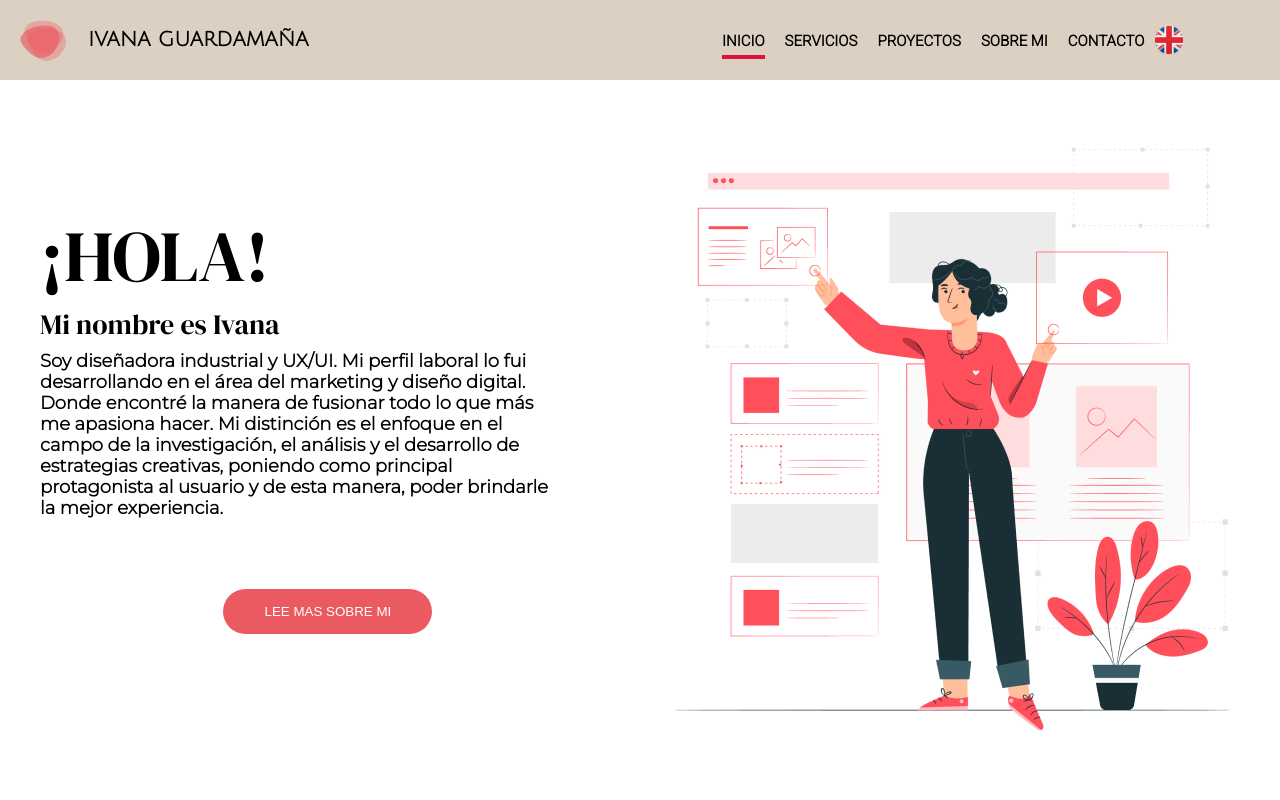
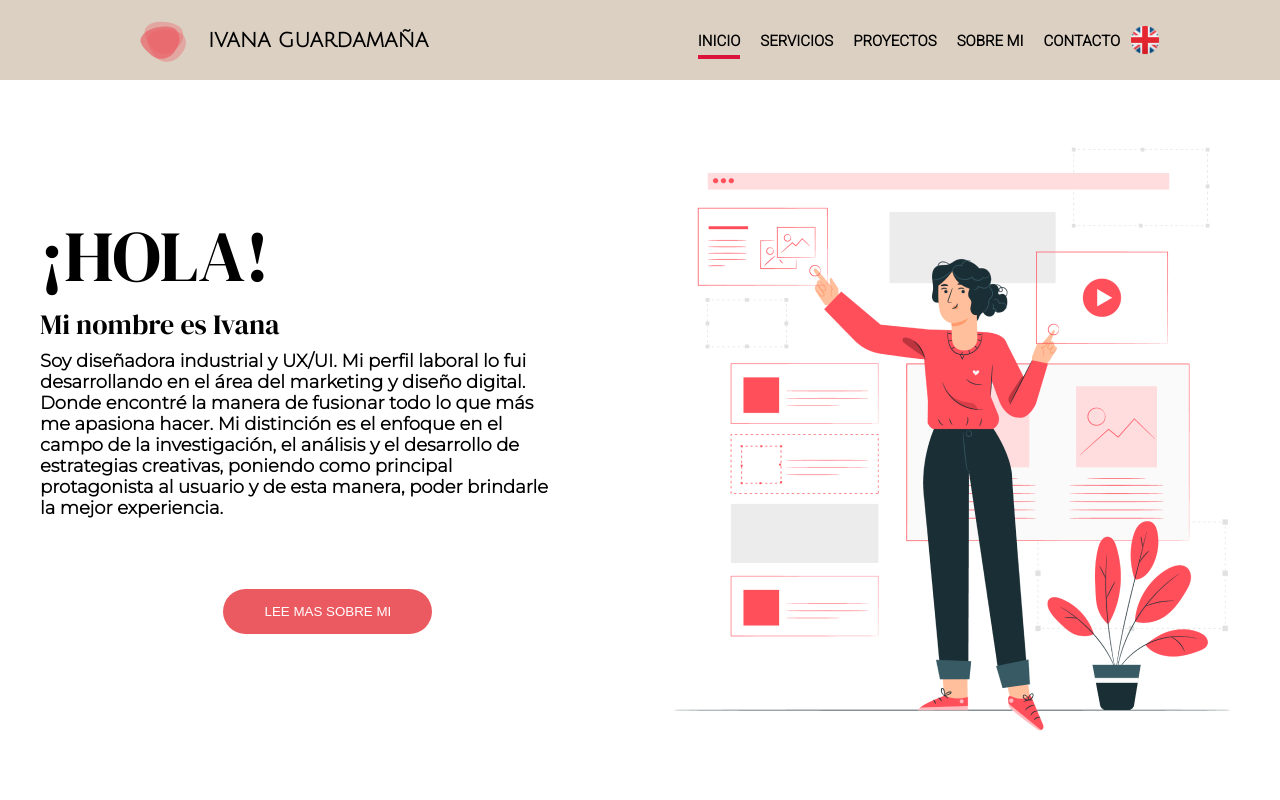
Before and after one commit to leandrowaserman/Portfolio_Ivana, a website: page index.html in a window 1280 px wide. Shown: the top 800 px of the page. Drawn offline with nearby package versions, Linux system fonts and the light colour scheme.

Commit message:
ajuste
ajuste

```diff
--- a/index.html
+++ b/index.html
@@ -12,7 +12,7 @@
     <!-- Icons -->
     <link rel="stylesheet" href="https://cdn.jsdelivr.net/npm/bootstrap-icons@1.8.1/font/bootstrap-icons.css">
     <!-- Style -->
-    <link rel="stylesheet" href="./scss/styles.css">
+    <link rel="stylesheet" href="./css/styles.css">
     <link rel="icon" href="img/Component 1.svg">
 </head>
 <body onload="checkLanguage()">
```
